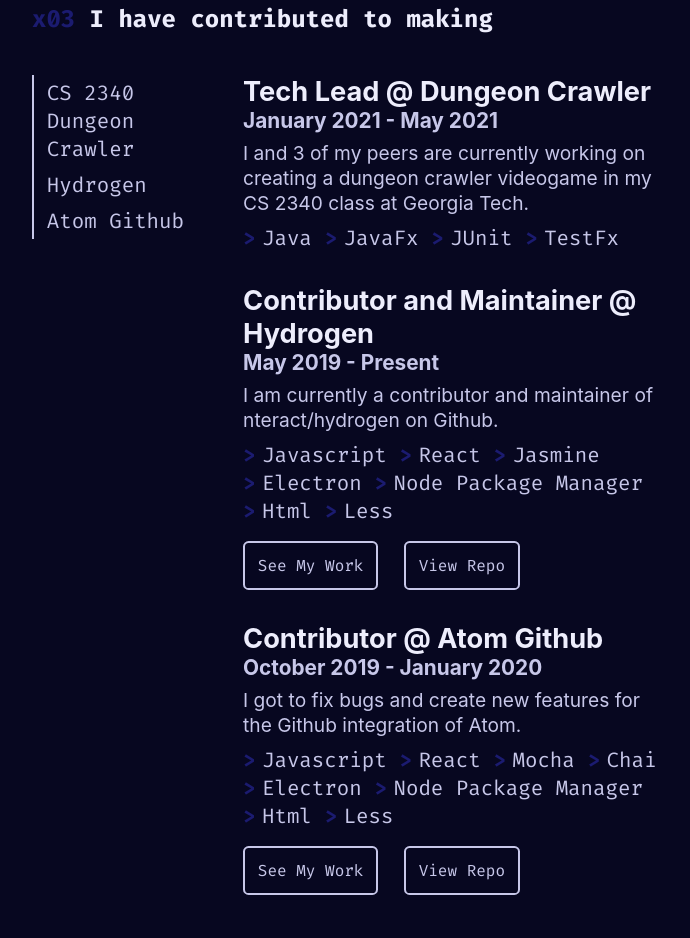
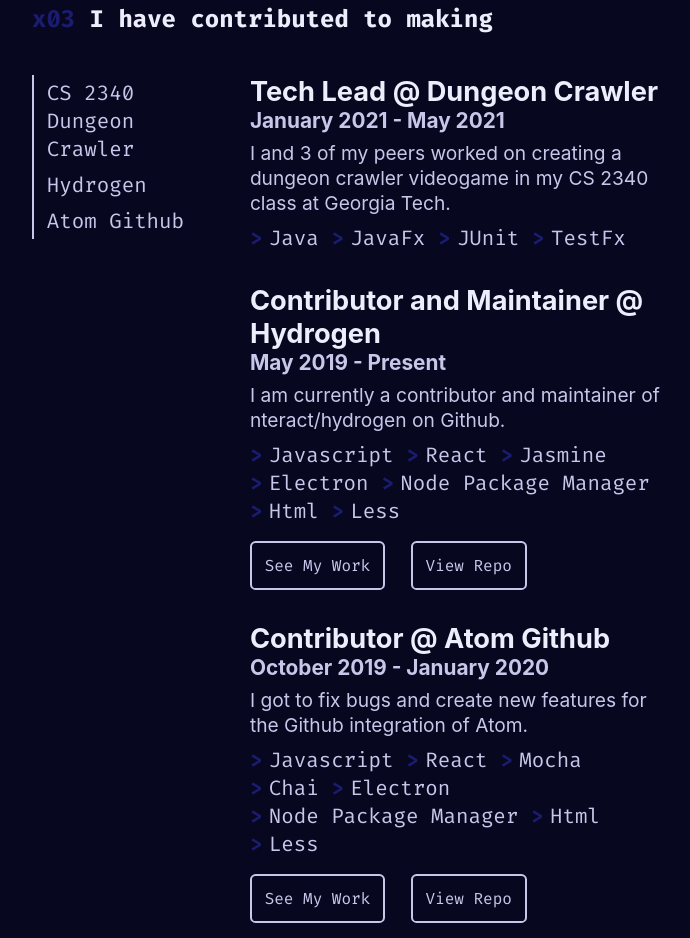
Before and after one commit to wadethestealth/wadethestealth.github.io, a plain HTML site: page index.html in a window 1280 px wide. Shown: the part 2914-3852 px from the top of the page, without its empty margins (288-978 px from the left). Drawn offline with Linux system fonts and the light colour scheme.

Commit message:
wording update

```diff
--- a/index.html
+++ b/index.html
@@ -154,7 +154,7 @@
             <div id="x0301">
               <h3>Tech Lead <span class="worked-at">@ Dungeon Crawler</span></h3>
               <h4>January 2021 - May 2021</h4>
-              <p>I and 3 of my peers are currently working on creating a dungeon crawler videogame in my CS 2340 class at Georgia Tech.</p>
+              <p>I and 3 of my peers worked on creating a dungeon crawler videogame in my CS 2340 class at Georgia Tech.</p>
               <ul>
                 <li>Java</li>
                 <li>JavaFx</li>
```
